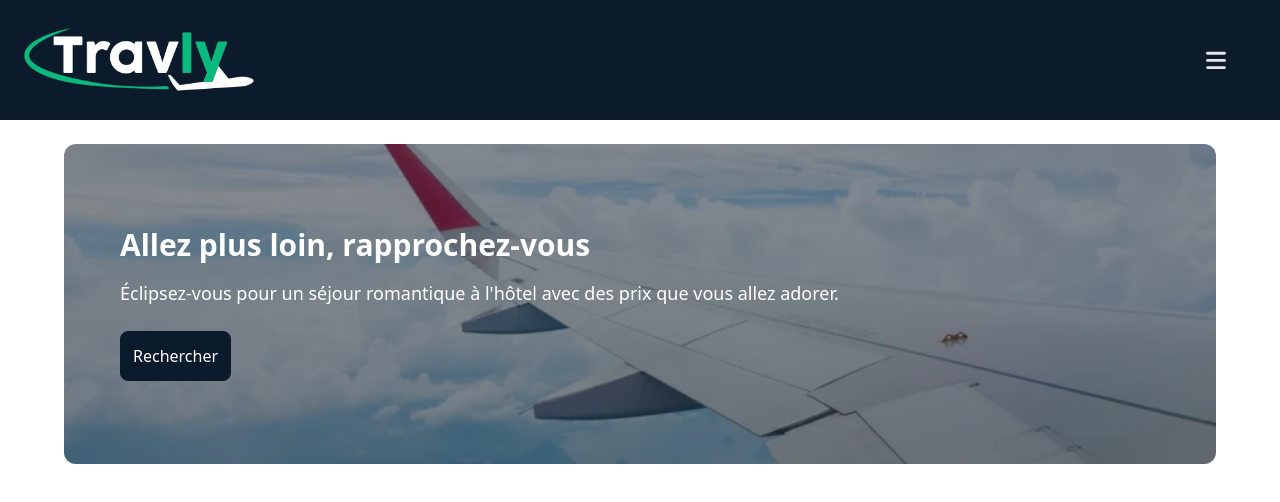
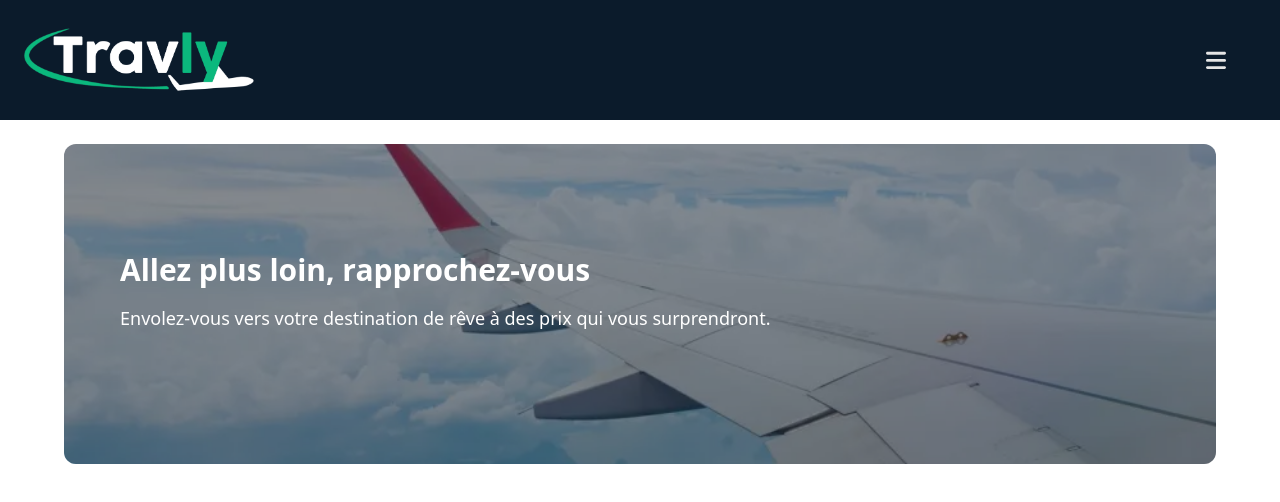
Before and after one commit to NassCT/travly, a React (Vite) app: page /Banniere in a window 1280 px wide. Shown: the top 502 px of the page. Built offline with nearby package versions, Linux system fonts and the light colour scheme.

Commit message:
maj Banniere

```diff
--- a/src/App.jsx
+++ b/src/App.jsx
@@ -65,8 +65,8 @@ function App() {
           />
           <Route path="/SearchBar" element={<SearchBar />} />
 
-          <Route path='/MentionsLegales' element={<MentionsLegales />}/>
-          <Route path='/Conditions' element={<Conditions />}/>
+          <Route path="/MentionsLegales" element={<MentionsLegales />}/>
+          <Route path="/Conditions" element={<Conditions />}/>
           <Route path="/Gallery" element={<Gallery />} />
 
           <Route path="/MentionsLegales" element={<MentionsLegales />} />
--- a/src/components/Banniere.jsx
+++ b/src/components/Banniere.jsx
@@ -19,9 +19,7 @@ function Banniere() {
 
         <div className="absolute inset-0 flex flex-col justify-center items-start text-start text-white px-4 md:ml-10">
           <h2 className="text-xl md:text-3xl font-bold mb-4">Allez plus loin, rapprochez-vous</h2>
-          <p className="text-sm md:text-lg mb-6">Éclipsez-vous pour un séjour romantique à l'hôtel avec des prix que vous allez adorer.</p>
-          <Buttons textContent="Rechercher"
-          aria-label="Bouton de recherche" />
+          <p className="text-sm md:text-lg mb-6">Envolez-vous vers votre destination de rêve à des prix qui vous surprendront.</p>
         </div>
 
     </div>
```
